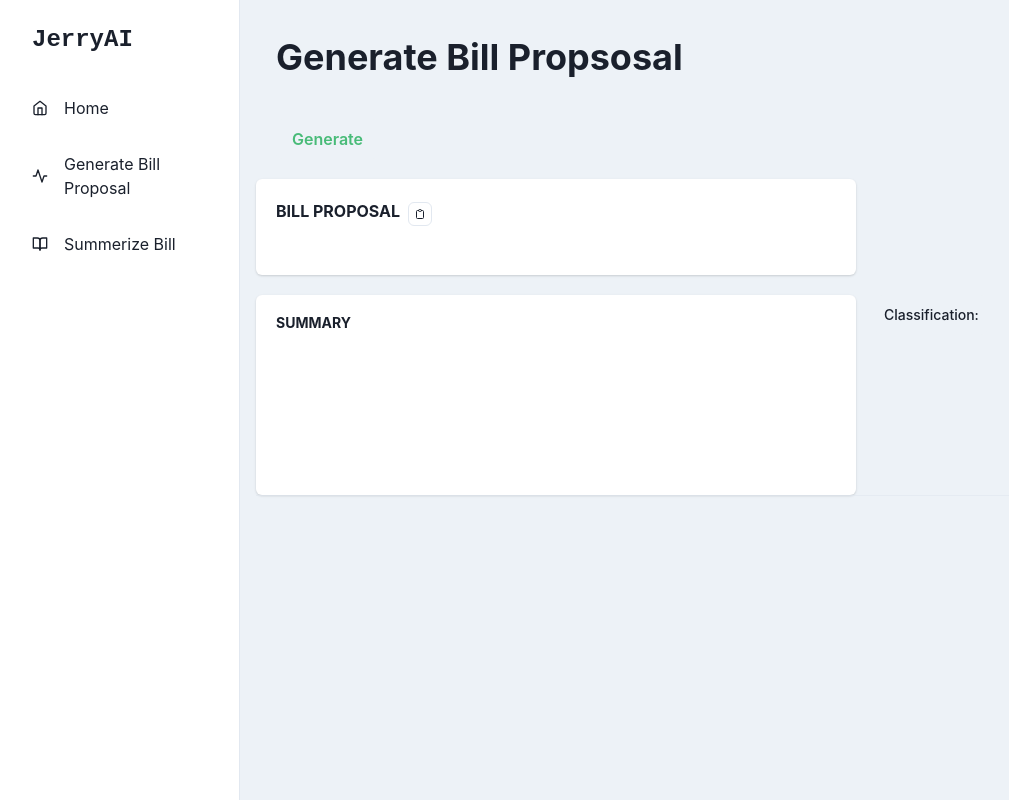
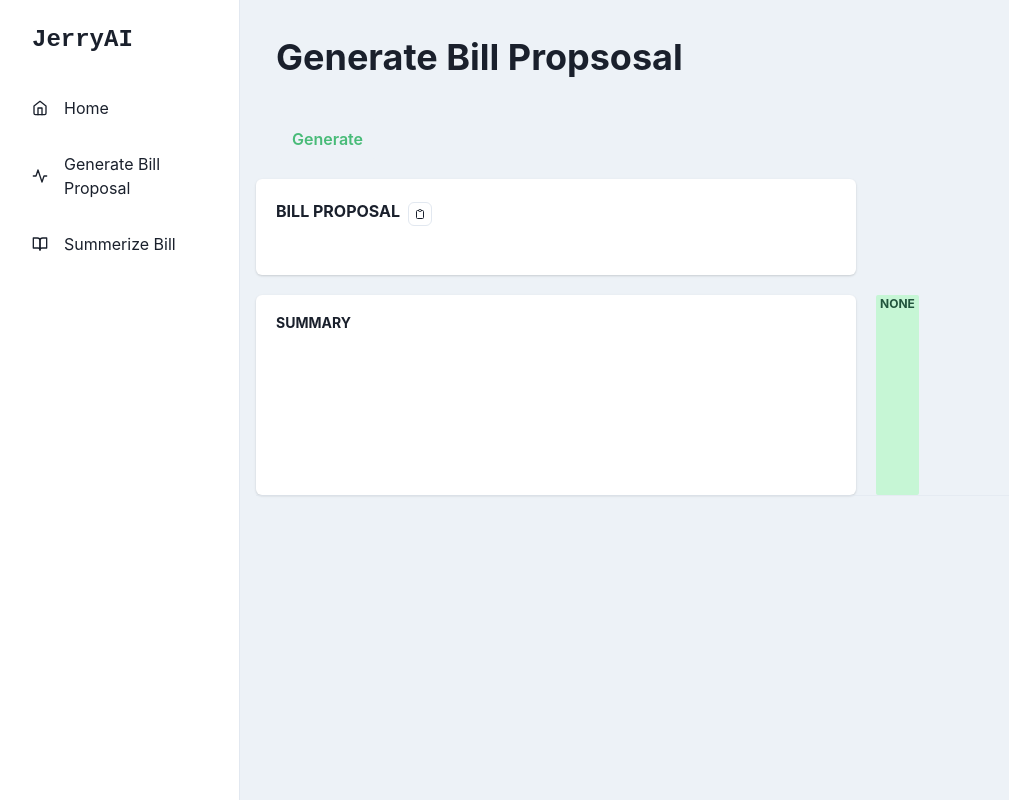
Before and after one commit to melvinhe/JerryAI, a Next.js app in the folder packages/frontend/: page /generate in a window 1280 px wide. Shown: the whole page, without its empty margins (0-1009 px from the left). Built offline with nearby package versions, Linux system fonts and the light colour scheme.

Commit message:
classification badge

```diff
--- a/packages/frontend/src/components/SimpleModal.tsx
+++ b/packages/frontend/src/components/SimpleModal.tsx
@@ -29,7 +29,8 @@ import {
   Avatar,
   CardFooter,
   Image,
-  Container
+  Container,
+  Badge
 } from "@chakra-ui/react";
 import { stringify } from "querystring";
 import React, { useEffect, useState } from "react";
@@ -44,7 +45,7 @@ export function SimpleModal() {
 
     const [summary, setSummary] = useState(" ")
     const [proposal, setProposal] = useState(" ")
-    const [classification, setClassification] = useState<{label: string, percentage: string}>({label: " ", percentage: " " })
+    const [classification, setClassification] = useState<{label: string, percentage: string}>({label: "None", percentage: " " })
     const [personInfo, setPersonInfo] = useState<any>({})
 
     const initialRef = React.useRef(null)
@@ -191,10 +192,7 @@ export function SimpleModal() {
           </Card>
 
         {classification.label ? (
-          <Tag height={10}>
-            Classification:{" "}
-            {" " + classification.label + " " + classification.percentage}
-          </Tag>
+          <Badge colorScheme={'green'} size={"lg"}>{classification.label + " " + classification.percentage}</Badge>
         ) : (
           <>
             <Spinner
```
